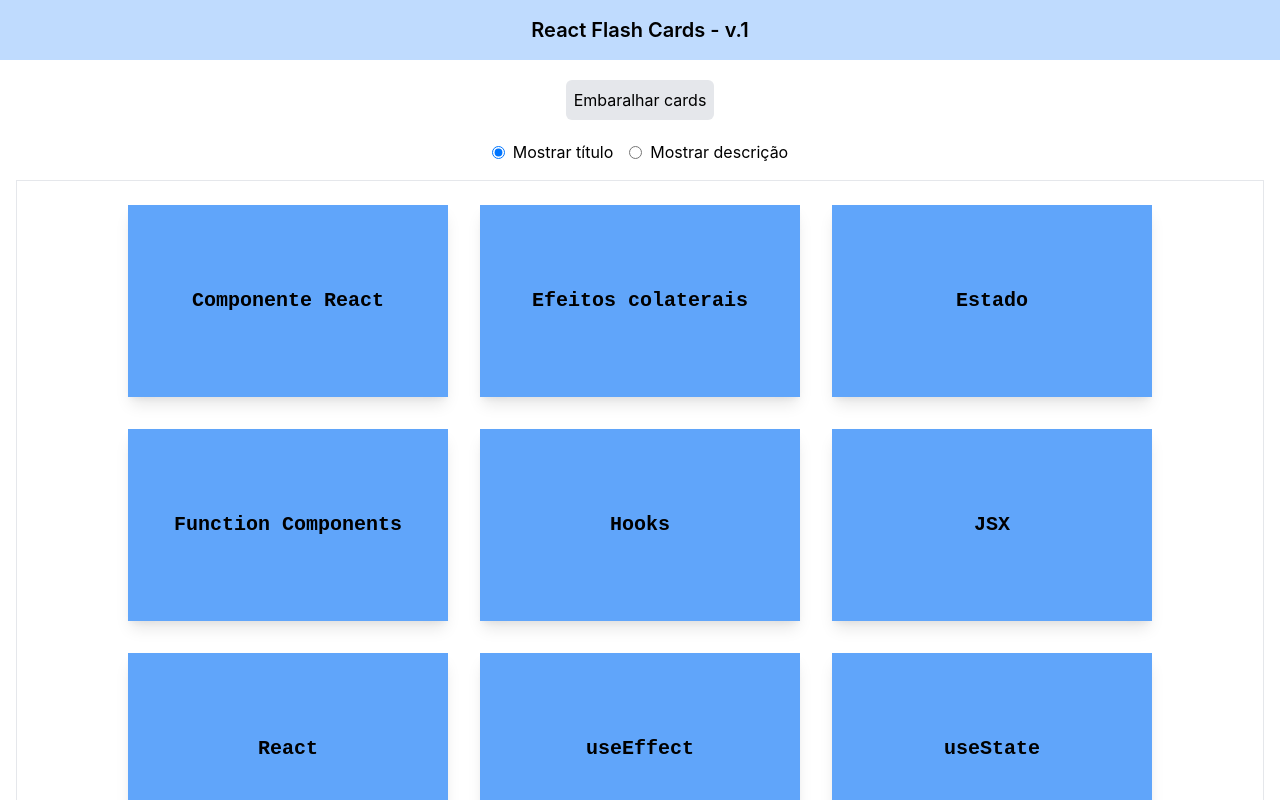
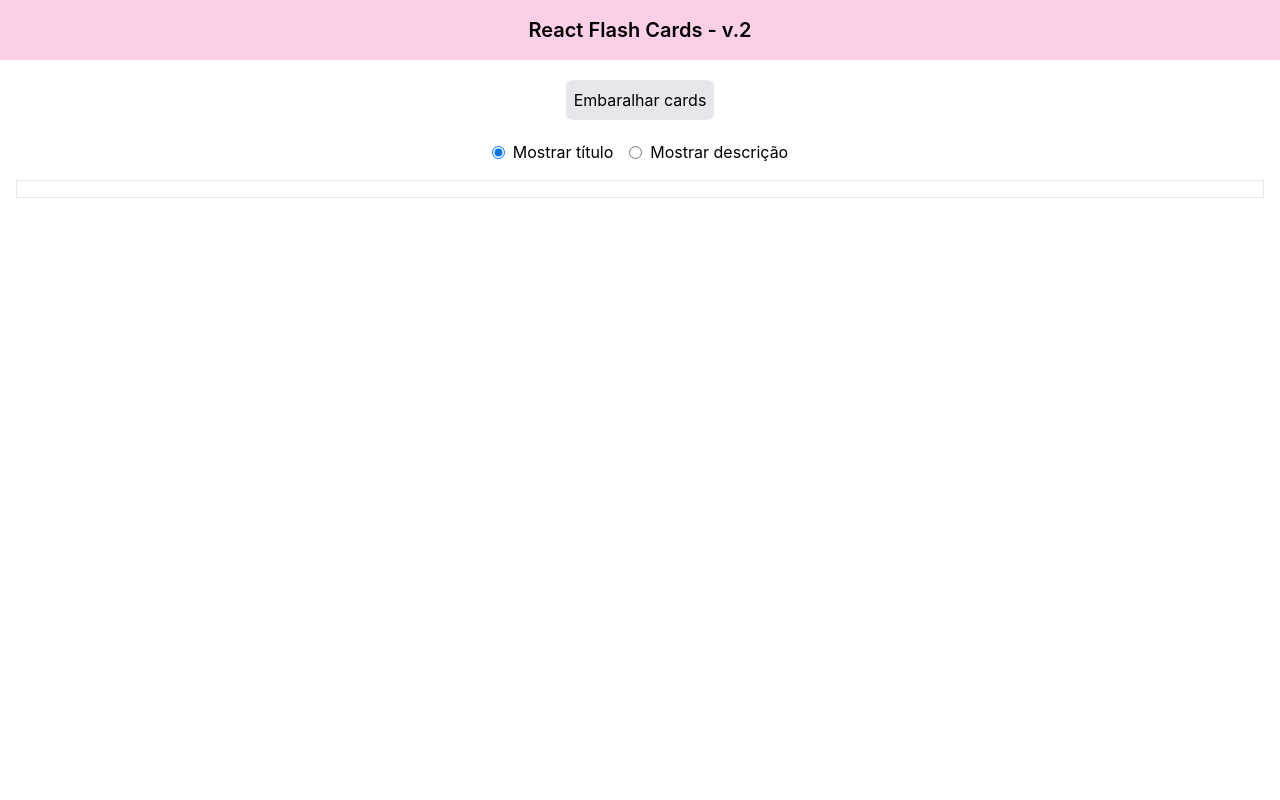
Before and after one commit to biraneves/react-flash-cards, a React (Create React App) app: page / in a window 1280 px wide. Shown: the top 800 px of the page. Built offline with nearby package versions, Linux system fonts and the light colour scheme.

Commit message:
Alguns ajustes e criação do serviço apiService.js.

```diff
--- a/public/index.html
+++ b/public/index.html
@@ -7,10 +7,10 @@
     <meta name="theme-color" content="#000000">
     <link rel="shortcut icon" href="%PUBLIC_URL%/favicon.ico" type="image/x-icon">
     <link rel="manifest" href="%PUBLIC_URL%/manifest.json">
-    <title>React Base Project</title>
+    <title>React Flash Cards</title>
 </head>
 <body>
-    <noscript>É necessário ativa o JavaScript para executar esta aplicação.</noscript>
+    <noscript>É necessário ativar o JavaScript para executar esta aplicação.</noscript>
     <div id="root"></div>
 </body>
 </html>
--- a/src/components/Header.jsx
+++ b/src/components/Header.jsx
@@ -7,7 +7,7 @@ export default function Header({ children, size }) {
 
   return (
     <header>
-      <div className="bg-blue-200 mx-auto p-4">
+      <div className="bg-pink-200 mx-auto p-4">
         <h1 className={`text-center font-semibold ${fontSize}`}>{children}</h1>
       </div>
     </header>
--- a/src/pages/FlashCardsPage.jsx
+++ b/src/pages/FlashCardsPage.jsx
@@ -1,6 +1,6 @@
-import { allFlashCards } from '../data/allFlashCards';
 import { helperShuffleArray } from '../helpers/arrayHelpers';
 import { useState } from 'react';
+import { apiGetAllFlashCards } from '../services/apiService';
 
 import FlashCard from '../components/FlashCard';
 import Header from '../components/Header';
@@ -10,7 +10,7 @@ import Button from '../components/Button';
 import RadioButton from '../components/RadioButton';
 
 export default function FlashCardsPage() {
-    const [allCards, setAllCards] = useState(allFlashCards);
+    const [allCards, setAllCards] = useState(apiGetAllFlashCards());
     const [radioButtonShowTitle, setRadioButtonShowTitle] = useState(true);
 
     function handleButtonClick() {
@@ -41,7 +41,7 @@ export default function FlashCardsPage() {
 
     return (
         <>
-            <Header>React Flash Cards - v.1</Header>
+            <Header>React Flash Cards - v.2</Header>
             <Main>
                 <div className='text-center mb-4'>
                     <Button onButtonClick={handleButtonClick}>Embaralhar cards</Button>
--- /dev/null
+++ b/src/services/apiService.js
@@ -0,0 +1,3 @@
+export function apiGetAllFlashCards() {
+    return [];
+}
```
